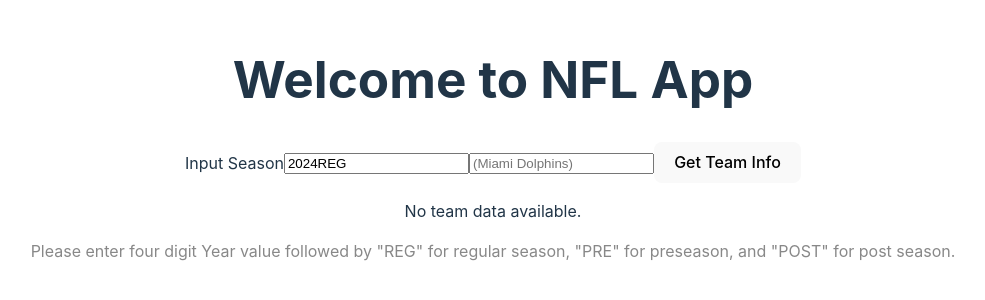
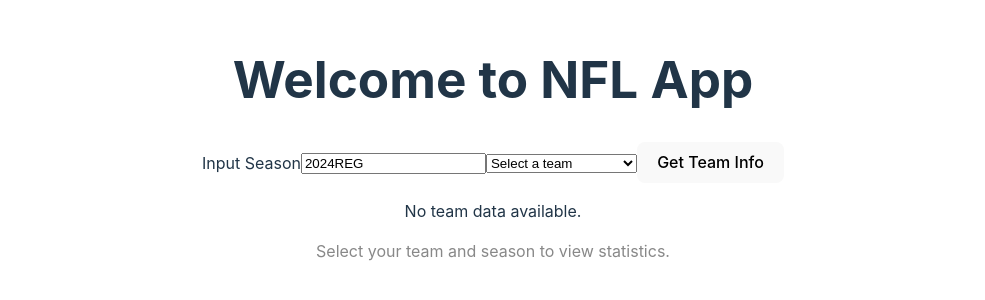
Before and after one commit to Allen-Craig/NFLApp, a React (Vite) app: page / in a window 1280 px wide. Shown: the part 252-552 px from the top of the page, without its empty margins (147-1132 px from the left). Built offline with nearby package versions, Linux system fonts and the light colour scheme.

Commit message:
Added team selection functionality

```diff
--- a/src/Home.tsx
+++ b/src/Home.tsx
@@ -18,7 +18,7 @@
 
 const Home = () => {
   const [season, setSeason] = useState("2024REG");
-  const [team, setTeam] = useState("");
+  const [team, setTeam] = useState<string>("");
   const [response, setResponse] = useState<TeamData>({} as TeamData);
   const [isLoading, setIsLoading] = useState(false);
   const key = "?key=1a241c5c61df493a988bd27f9d1048ec";
@@ -29,7 +29,7 @@
     return <div>Loading...</div>;
   }
 
-  const getTeamData = async () => {
+  const getTeamData = async (teamName: string) => {
     setIsLoading(true);
     try {
       const response = await fetch(url);
@@ -38,12 +38,11 @@
       }
       const json = await response.json();
 
-      // Find the team data by name
       console.log("Full JSON response:", json);
+
       const teamData = Object.values(json).find(
-        (team: any) => team.Name.toLowerCase() === team.Name.toLowerCase()
+        (team: any) => team.Name.toLowerCase() === teamName.toLowerCase()
       );
-      console.log("Team Data check1", teamData);
       if (teamData) {
         setResponse(teamData as TeamData);
         console.log("Team Data check2", teamData);
@@ -68,16 +67,23 @@
         onChange={(event) => setSeason(event.target.value)}
         placeholder="(YYYYREG/PRE/POST)"
       />
-      <input
+      <select
         id="Team-input"
         value={team}
-        type="text"
         onChange={(event) => setTeam(event.target.value)}
-        placeholder="(Miami Dolphins)"
-      />
-      <button onClick={() => getTeamData()}>Get Team Info</button>
+      >
+        <option value="">Select a team</option>
+        <option value="Buffalo Bills">Buffalo Bills</option>
+        <option value="Miami Dolphins">Miami Dolphins</option>
+        <option value="New York Jets">New York Jets</option>
+        <option value="New England Patriots">New England Patriots</option>
+        <option value="Pittsburgh Steelers">Pittsburgh Steelers</option>
+        <option value="Baltimore Ravens">Baltimore Ravens</option>
+        <option value="Cincinnati Bengals">Cincinnati Bengals</option>
+        <option value="Cleveland Browns">Cleveland Browns</option>
+      </select>
 
-      {console.log("Team Data check3", response.Name)}
+      <button onClick={() => getTeamData(team)}>Get Team Info</button>
 
       {response && Object.keys(response).length > 0 ? (
         <div className="team-info">
@@ -92,8 +98,7 @@
       )}
 
       <p className="info-text">
-        Please enter four digit Year value followed by "REG" for regular season,
-        "PRE" for preseason, and "POST" for post season.
+        Select your team and season to view statistics.
       </p>
     </>
   );
```
